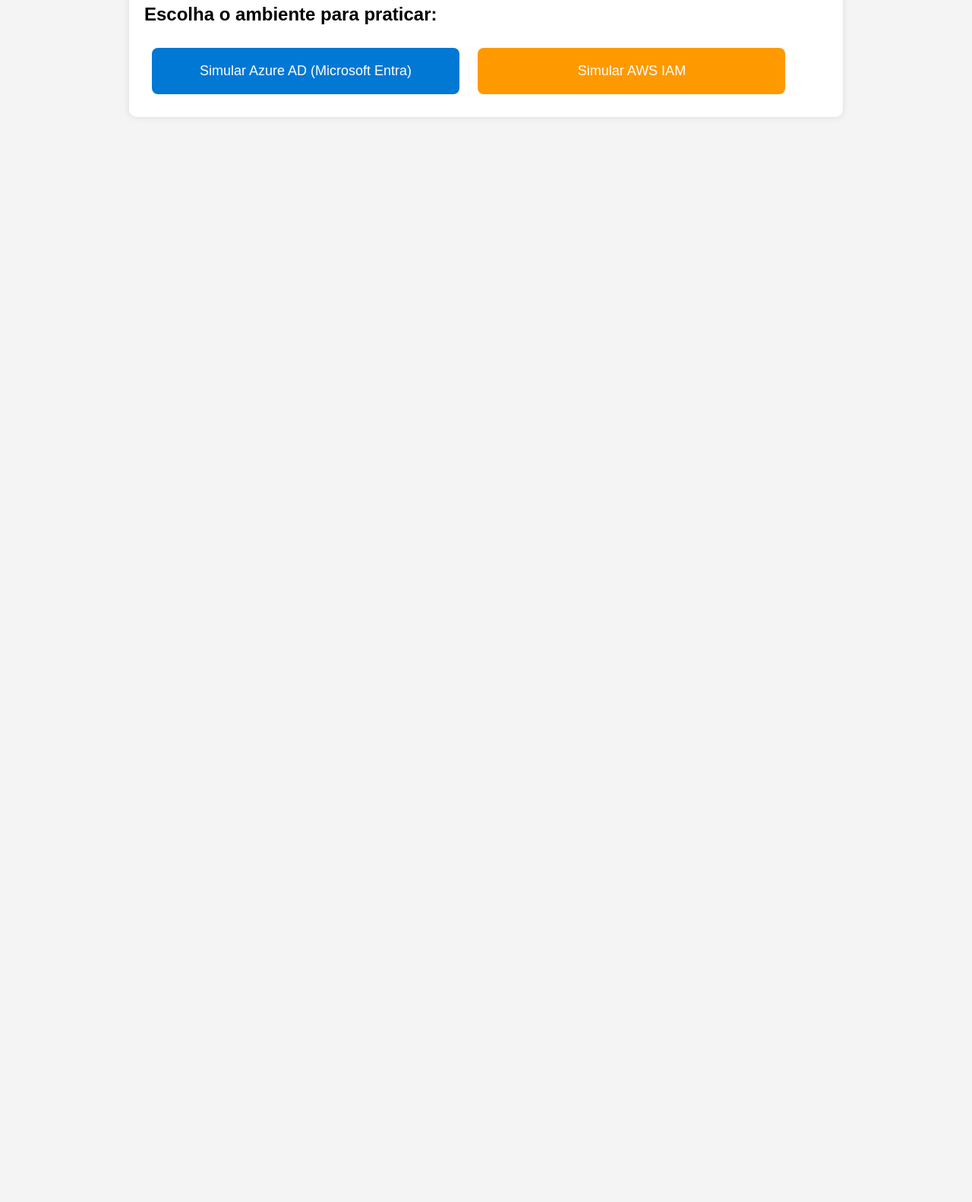
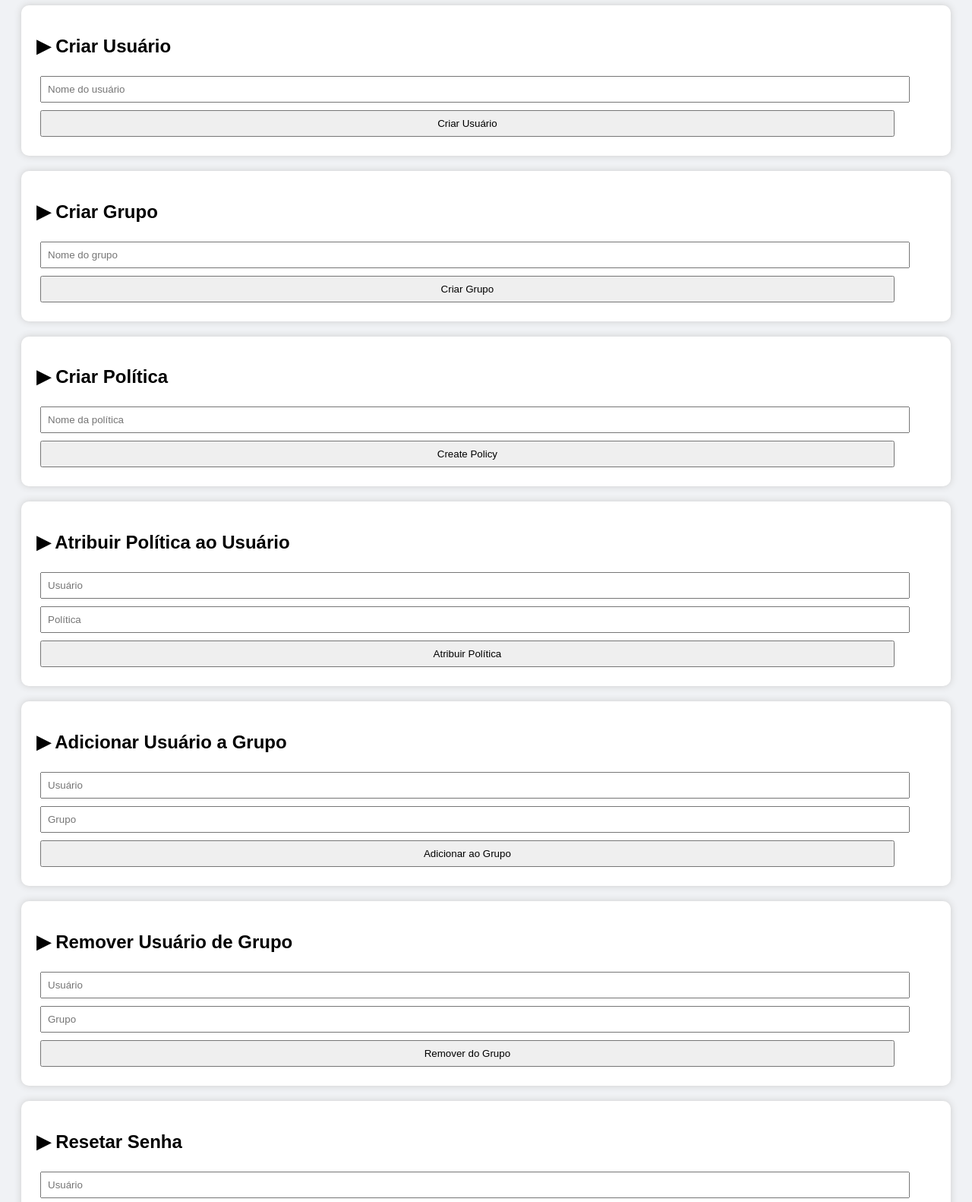
Before and after one commit to srtsayonara/simulador-identidade-azure-aws, a plain HTML site: page index.html in a window 1280 px wide. Shown: the part 101-1683 px from the top of the page at 76% size. Before the commit the page ends 800 px from the top, so only its background shows below. Drawn offline with Linux system fonts and the light colour scheme.

Commit message:
Update index.html

```diff
--- a/index.html
+++ b/index.html
@@ -1,117 +1,223 @@
 <!DOCTYPE html>
 <html lang="pt-BR">
 <head>
-<meta charset="UTF-8" />
-<meta name="viewport" content="width=device-width, initial-scale=1.0" />
-<title>Simulador Azure + AWS</title>
-<style>
- body { font-family: Arial, sans-serif; background:#f4f4f4; margin:0; padding:0; }
- header { background:#1e1e2d; padding:20px; color:white; text-align:center; font-size:22px; }
- .container { max-width:900px; margin:20px auto; background:white; padding:20px; border-radius:10px; box-shadow:0 0 10px rgba(0,0,0,0.1); }
- .menu button { width:45%; padding:20px; margin:10px; font-size:18px; cursor:pointer; border:none; border-radius:8px; }
- .azure { background:#0078d4; color:white; }
- .aws { background:#ff9900; color:white; }
- .section { display:none; }
- h2 { margin-top:0; }
- label { display:block; margin-top:10px; font-weight:bold; }
- input, select { width:100%; padding:10px; margin-top:5px; border-radius:5px; border:1px solid #ccc; }
- .btn { margin-top:15px; padding:12px; background:#1e1e2d; color:white; border:none; border-radius:6px; cursor:pointer; width:100%; font-size:16px; }
- .resultado { margin-top:15px; padding:15px; border-radius:8px; font-weight:bold; }
- .ok { background:#c8f7c5; color:#2f6627; }
- .erro { background:#f7c5c5; color:#662727; }
-</style>
+    <meta charset="UTF-8">
+    <title>Simulador de Identidade e Acessos - Nuvem</title>
+    <style>
+        body {
+            font-family: Arial, sans-serif;
+            background: #f0f2f5;
+            padding: 20px;
+        }
+        h1 { text-align: center; }
+        .container {
+            background: white;
+            padding: 20px;
+            border-radius: 10px;
+            margin-bottom: 20px;
+            box-shadow: 0px 0px 10px #ccc;
+        }
+        input, select, button {
+            padding: 8px;
+            margin: 5px;
+            width: 95%;
+        }
+        .log {
+            background: black;
+            color: lime;
+            padding: 10px;
+            height: 200px;
+            overflow-y: scroll;
+            font-family: monospace;
+            border-radius: 5px;
+        }
+    </style>
 </head>
 <body>
-<header>Simulador de Criação de Acessos – Azure AD & AWS IAM</header>
-<div class="container" id="menuInicial">
- <h2>Escolha o ambiente para praticar:</h2>
- <div class="menu">
-   <button class="azure" onclick="abrir('azure')">Simular Azure AD (Microsoft Entra)</button>
-   <button class="aws" onclick="abrir('aws')">Simular AWS IAM</button>
- </div>
+
+<h1>Simulador Completo de Identidade e Acessos</h1>
+
+<div class="container">
+    <h2>▶ Criar Usuário</h2>
+    <input id="userName" placeholder="Nome do usuário">
+    <button onclick="createUser()">Criar Usuário</button>
 </div>
 
-<!-- AZURE -->
-<div class="container section" id="azure">
- <h2>Simulador Azure AD</h2>
- <label>Nome do usuário:</label>
- <input id="azNome" placeholder="ex: maria.souza" />
-
- <label>Tipo de função (Role):</label>
- <select id="azRole">
-   <option value="User">User</option>
-   <option value="Global Administrator">Global Administrator</option>
-   <option value="Password Administrator">Password Administrator</option>
- </select>
-
- <label>Grupo:</label>
- <select id="azGrupo">
-   <option value="Funcionarios">Funcionários</option>
-   <option value="TI">TI</option>
-   <option value="Seguranca">Segurança</option>
- </select>
-
- <button class="btn" onclick="criarAzure()">Criar Usuário</button>
- <div id="azResultado"></div>
+<div class="container">
+    <h2>▶ Criar Grupo</h2>
+    <input id="groupName" placeholder="Nome do grupo">
+    <button onclick="createGroup()">Criar Grupo</button>
 </div>
 
-<!-- AWS -->
-<div class="container section" id="aws">
- <h2>Simulador AWS IAM</h2>
- <label>Nome do usuário:</label>
- <input id="awsNome" placeholder="ex: joao.lima" />
+<div class="container">
+    <h2>▶ Criar Política</h2>
+    <input id="policyName" placeholder="Nome da política">
+    <button onclick="createPolicy()">Create Policy</button>
+</div>
 
- <label>Grupo:</label>
- <select id="awsGrupo">
-   <option value="Developers">Developers</option>
-   <option value="Admins">Admins</option>
-   <option value="ReadOnly">ReadOnly</option>
- </select>
+<div class="container">
+    <h2>▶ Atribuir Política ao Usuário</h2>
+    <input id="userPolicyUser" placeholder="Usuário">
+    <input id="userPolicyName" placeholder="Política">
+    <button onclick="assignPolicy()">Atribuir Política</button>
+</div>
 
- <label>Política (Policy):</label>
- <select id="awsPolicy">
-   <option value="AmazonS3FullAccess">AmazonS3FullAccess</option>
-   <option value="AdministratorAccess">AdministratorAccess</option>
-   <option value="ReadOnlyAccess">ReadOnlyAccess</option>
- </select>
+<div class="container">
+    <h2>▶ Adicionar Usuário a Grupo</h2>
+    <input id="addUser" placeholder="Usuário">
+    <input id="addGroup" placeholder="Grupo">
+    <button onclick="addUserToGroup()">Adicionar ao Grupo</button>
+</div>
 
- <button class="btn" onclick="criarAWS()">Criar Usuário</button>
- <div id="awsResultado"></div>
+<div class="container">
+    <h2>▶ Remover Usuário de Grupo</h2>
+    <input id="removeUser" placeholder="Usuário">
+    <input id="removeGroup" placeholder="Grupo">
+    <button onclick="removeUserFromGroup()">Remover do Grupo</button>
+</div>
+
+<div class="container">
+    <h2>▶ Resetar Senha</h2>
+    <input id="resetUser" placeholder="Usuário">
+    <button onclick="resetPassword()">Resetar Senha</button>
+</div>
+
+<div class="container">
+    <h2>▶ Habilitar / Desabilitar MFA</h2>
+    <input id="mfaUser" placeholder="Usuário">
+    <select id="mfaAction">
+        <option value="on">Habilitar MFA</option>
+        <option value="off">Desabilitar MFA</option>
+    </select>
+    <button onclick="toggleMFA()">Aplicar</button>
+</div>
+
+<div class="container">
+    <h2>▶ Deletar Usuário</h2>
+    <input id="deleteUser" placeholder="Usuário">
+    <button onclick="deleteUser()">Deletar Usuário</button>
+</div>
+
+<div class="container">
+    <h2>▶ Simular Login</h2>
+    <input id="loginUser" placeholder="Usuário">
+    <button onclick="simulateLogin()">Simular Login</button>
+</div>
+
+<div class="container">
+    <h2>▶ Listar Tudo</h2>
+    <button onclick="listAll()">Listar Usuários, Grupos e Políticas</button>
+</div>
+
+<div class="container">
+    <h2>LOG DO SISTEMA</h2>
+    <div class="log" id="log"></div>
 </div>
 
 <script>
-function abrir(sec) {
- document.getElementById("menuInicial").style.display = "none";
- document.getElementById(sec).style.display = "block";
+let users = {};
+let groups = {};
+let policies = {};
+
+function log(msg) {
+    document.getElementById("log").innerHTML += msg + "<br>";
 }
 
-function criarAzure() {
- let nome = document.getElementById("azNome").value.trim();
- let role = document.getElementById("azRole").value;
- let grupo = document.getElementById("azGrupo").value;
- let area = document.getElementById("azResultado");
-
- if (!nome) {
-   area.innerHTML = `<div class='resultado erro'>Erro: O nome do usuário é obrigatório.</div>`;
-   return;
- }
-
- area.innerHTML = `<div class='resultado ok'>Usuário <b>${nome}</b> criado no Azure AD com função <b>${role}</b> e adicionado ao grupo <b>${grupo}</b>.</div>`;
+// Criar usuário
+function createUser() {
+    const name = document.getElementById("userName").value;
+    if (!name) return;
+    users[name] = { password: "1234", mfa: false, groups: [], policies: [] };
+    log("Usuário criado: " + name);
 }
 
-function criarAWS() {
- let nome = document.getElementById("awsNome").value.trim();
- let grupo = document.getElementById("awsGrupo").value;
- let policy = document.getElementById("awsPolicy").value;
- let area = document.getElementById("awsResultado");
+// Criar grupo
+function createGroup() {
+    const group = document.getElementById("groupName").value;
+    if (!group) return;
+    groups[group] = [];
+    log("Grupo criado: " + group);
+}
 
- if (!nome) {
-   area.innerHTML = `<div class='resultado erro'>Erro: O nome do usuário é obrigatório.</div>`;
-   return;
- }
+// Criar política
+function createPolicy() {
+    const policy = document.getElementById("policyName").value;
+    if (!policy) return;
+    policies[policy] = true;
+    log("Política criada: " + policy);
+}
 
- area.innerHTML = `<div class='resultado ok'>Usuário <b>${nome}</b> criado no AWS IAM, adicionado ao grupo <b>${grupo}</b> e com política <b>${policy}</b>.</div>`;
+// Atribuir políticas
+function assignPolicy() {
+    const user = document.getElementById("userPolicyUser").value;
+    const policy = document.getElementById("userPolicyName").value;
+    if (!users[user]) return log("Usuário não existe!");
+    if (!policies[policy]) return log("Política não existe!");
+    users[user].policies.push(policy);
+    log("Política " + policy + " atribuída ao usuário " + user);
+}
+
+// Adicionar usuário ao grupo
+function addUserToGroup() {
+    const user = document.getElementById("addUser").value;
+    const group = document.getElementById("addGroup").value;
+    if (!users[user]) return log("Usuário não existe!");
+    if (!groups[group]) return log("Grupo não existe!");
+    groups[group].push(user);
+    users[user].groups.push(group);
+    log("Usuário " + user + " adicionado ao grupo " + group);
+}
+
+// Remover do grupo
+function removeUserFromGroup() {
+    const user = document.getElementById("removeUser").value;
+    const group = document.getElementById("removeGroup").value;
+    if (!users[user]) return log("Usuário não existe!");
+    if (!groups[group]) return log("Grupo não existe!");
+    groups[group] = groups[group].filter(u => u !== user);
+    users[user].groups = users[user].groups.filter(g => g !== group);
+    log("Usuário " + user + " removido do grupo " + group);
+}
+
+// Resetar senha
+function resetPassword() {
+    const user = document.getElementById("resetUser").value;
+    if (!users[user]) return log("Usuário não existe!");
+    users[user].password = "novaSenha123";
+    log("Senha de " + user + " resetada!");
+}
+
+// MFA
+function toggleMFA() {
+    const user = document.getElementById("mfaUser").value;
+    const action = document.getElementById("mfaAction").value;
+    if (!users[user]) return log("Usuário não existe!");
+    users[user].mfa = action === "on";
+    log("MFA para " + user + " agora está: " + (users[user].mfa ? "Ativado" : "Desativado"));
+}
+
+// Deletar usuário
+function deleteUser() {
+    const user = document.getElementById("deleteUser").value;
+    if (!users[user]) return log("Usuário não existe!");
+    delete users[user];
+    log("Usuário deletado: " + user);
+}
+
+// Simular login
+function simulateLogin() {
+    const user = document.getElementById("loginUser").value;
+    if (!users[user]) return log("Usuário não existe!");
+    log("LOGIN: " + user + " | MFA: " + users[user].mfa + " | Políticas: " + users[user].policies.join(", "));
+}
+
+// Listar tudo
+function listAll() {
+    log("<br>📌 Usuários: " + JSON.stringify(users));
+    log("📌 Grupos: " + JSON.stringify(groups));
+    log("📌 Políticas: " + JSON.stringify(policies) + "<br>");
 }
 </script>
+
 </body>
 </html>
```
